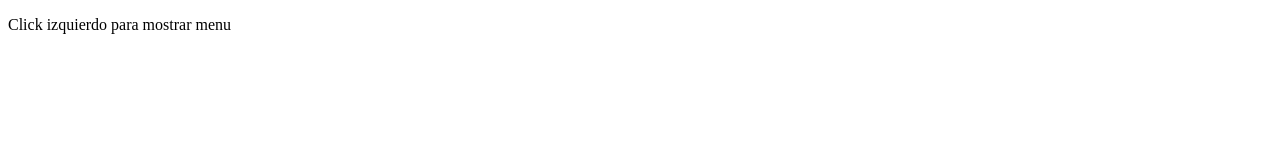
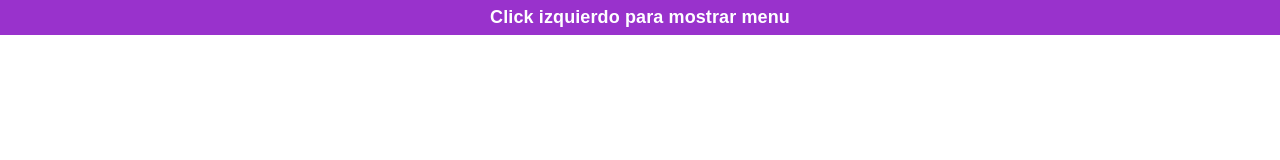
Before and after one commit to jeremiasramirez/menu, a plain HTML site: page index.html in a window 1280 px wide. Drawn offline with Linux system fonts and the light colour scheme.

Commit message:
agregando estilos a  menu

```diff
--- a/index.css
+++ b/index.css
@@ -1,7 +1,13 @@
-
+body{
+    margin:0;
+    padding:0;
+    --spacing: .1px;
+    overflow-x: hidden;
+}
 .containerMenu{
     position: absolute;
-    text-align: center;
+    text-align: right;
+    cursor: pointer;
     width: 80px;
     padding: .5em .5em 1em .5em;
     color: orangered;
@@ -23,7 +29,7 @@
 .containerMenu li {
     cursor: pointer;
     list-style: none;
-    color: #333;
+    text-align: center;
     padding:.3em;
     font-weight: 600;
     background-color: red;
@@ -32,3 +38,34 @@
     border-radius: 3px;
     font-family: arial;
 }
+
+.containerMenu > li:hover{
+    transition: .4s;
+    background-color: darkred;
+}
+
+.introduction{
+    font-family: sans-serif;
+    text-align: center;
+    animation: moveLeft 1s  1s linear;
+    background-color: darkorchid;
+    margin: 0;
+    padding: .4em;
+    color: white;
+    letter-spacing: var(--spacing);
+    word-spacing: var(--spacing);
+    font-size: 18px;
+    font-weight: 600;
+}
+@keyframes moveLeft {
+    10%{
+        transform: translateX(-20px);
+        border-radius: 8px;
+        transition: .5s;
+    }
+    30%{
+        border-radius: 8px;
+        transition: .5s;
+        transform: translateX(20px);
+    }
+}
```
